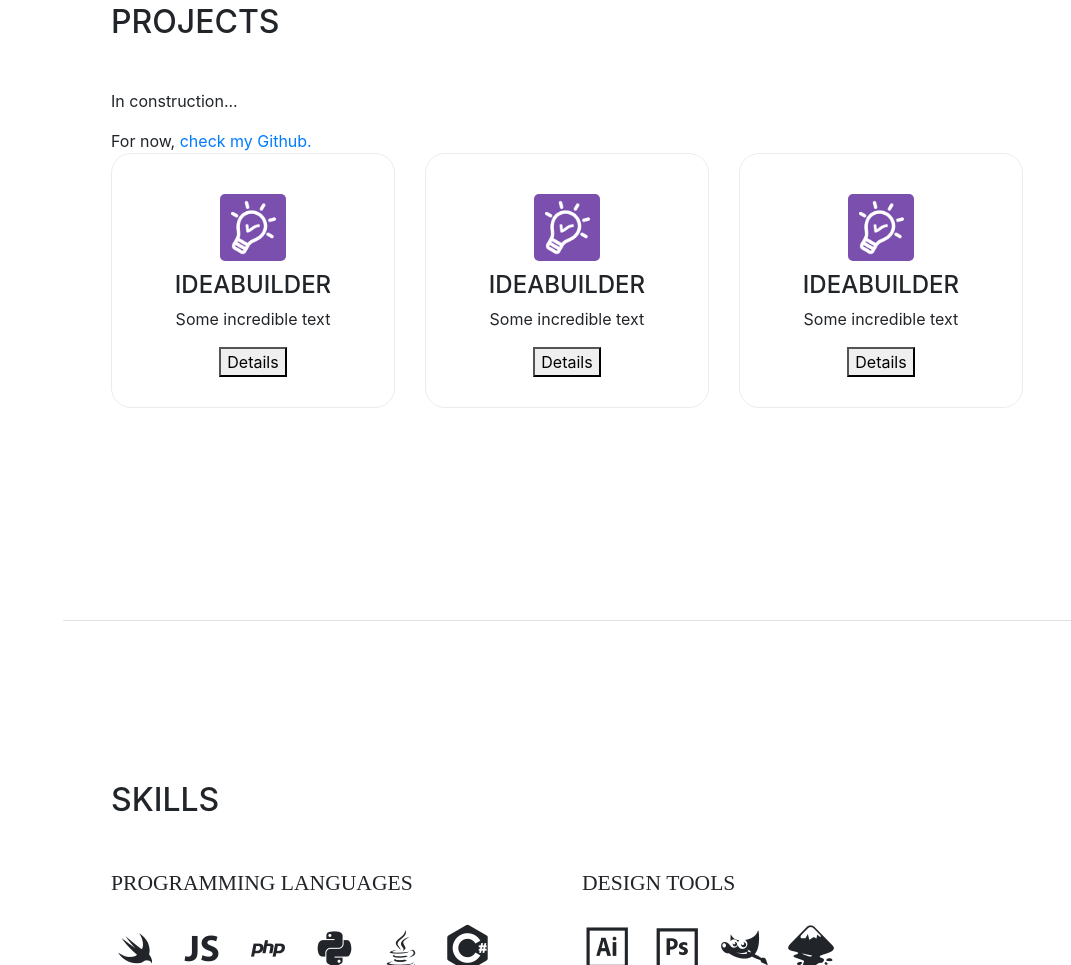
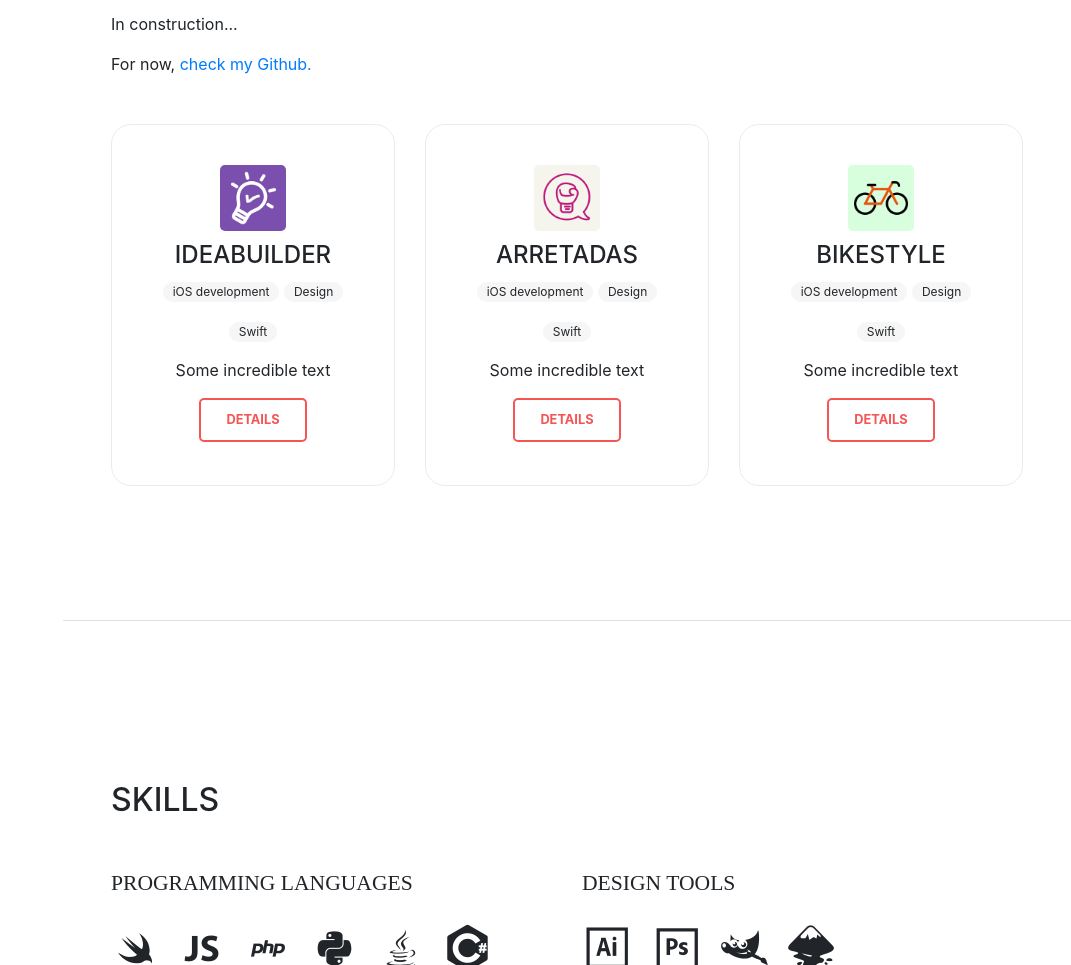
Before and after one commit to deboramour4/deboramour4.github.io, a website with bundled scripts: page index.html in a window 1280 px wide. Shown: the part 2579-3544 px from the top of the page, without its empty margins (209-1280 px from the left). Built offline with nearby package versions, Linux system fonts and the light colour scheme; a script that the page names is missing; a web font is replaced by a local one.

Commit message:
custom button

```diff
--- a/index.html
+++ b/index.html
@@ -283,7 +283,7 @@
 
           <p class="en mb-0">For now, <a target="_blank" href="https://www.github.com/deboramour4">check my Github.</a></p>
           <p class="pt mb-0">Por enquanto, dá uma olhada no<a target="_blank" href="https://www.github.com/deboramour4"> meu GitHub.</a></p>
-          <p class="es mb-0">Por ahora, <a target="_blank" href="https://www.github.com/deboramour4">mira mi GitHub.</a></p>
+          <p class="es mb-0">Por ahora, <a target="_blank" href="https://www.github.com/deboramour4">mira mi GitHub.</a></p><br><br>
 
           <div class="projects-gallery">
 
@@ -309,22 +309,96 @@
                     <div class="lightbox md-trigger">
                       <img src="img/projects/logo_project_1.png" class="image-logo" alt="Park">
                       <h4>IdeaBuilder</h4>
+                      <style type="text/css">
+                      .chips span {
+                          display: inline-block;
+                          padding: 0 10px;
+                          height: 20px;
+                          font-size: 12px;
+                          line-height: 20px;
+                          border-radius: 25px;
+                          background-color: #f6f6f6;
+                          margin-bottom: 1rem;
+                      }
+
+                      button,
+                      button::after {
+                        -webkit-transition: all 0.3s;
+                        -moz-transition: all 0.3s;
+                        -o-transition: all 0.3s;
+                        transition: all 0.3s;
+                      }
+
+                      button {
+                        background: none;
+                        border: 2px solid #f55555;
+                        border-radius: 5px;
+                        color: #f55555;
+                        display: block;
+                        font-size: .8em;
+                        font-weight: bold;
+                        margin: 1em auto;
+                        padding: .8em 2em;
+                        position: relative;
+                        text-transform: uppercase;
+                      }
+
+                      button::before,
+                      button::after {
+                        background: #f55555;
+                        content: '';
+                        position: absolute;
+                        z-index: -1;
+                        height: 100%;
+                        left: 0;
+                        top: 0;
+                        width: 0;
+                      }
+
+                      button:hover {
+                        color: #fff;
+                      }
+                      button:hover:after {
+                        width: 100%;
+                      }
+                      </style>
+
+                      <div class="chips">
+                        <span>iOS development</span>
+                        <span>Design</span>
+                        <span>Swift</span>
+                      </div>
+
                       <p>Some incredible text</p>
                       <button>Details</button>
                     </div>
                 </div>
                 <div class="col-sm-6 col-md-4">
                     <div class="lightbox md-trigger">
-                      <img src="img/projects/logo_project_1.png" class="image-logo" alt="Park">
-                      <h4>IdeaBuilder</h4>
+                      <img src="img/projects/logo_project_2.png" class="image-logo" alt="Park">
+                      <h4>Arretadas</h4>
+
+                      <div class="chips">
+                        <span>iOS development</span>
+                        <span>Design</span>
+                        <span>Swift</span>
+                      </div>
+
                       <p>Some incredible text</p>
                       <button>Details</button>
                     </div>
                 </div>
                 <div class="col-sm-6 col-md-4">
                     <div class="lightbox md-trigger">
-                      <img src="img/projects/logo_project_1.png" class="image-logo" alt="Park">
-                      <h4>IdeaBuilder</h4>
+                      <img src="img/projects/logo_project_3.png" class="image-logo" alt="Park">
+                      <h4>BikeStyle</h4>
+
+                      <div class="chips">
+                        <span>iOS development</span>
+                        <span>Design</span>
+                        <span>Swift</span>
+                      </div>
+
                       <p>Some incredible text</p>
                       <button>Details</button>
                     </div>
```
Also changed, not shown: img/projects/logo_project_2.png (added), img/projects/logo_project_3.png (added), 3 other files.
